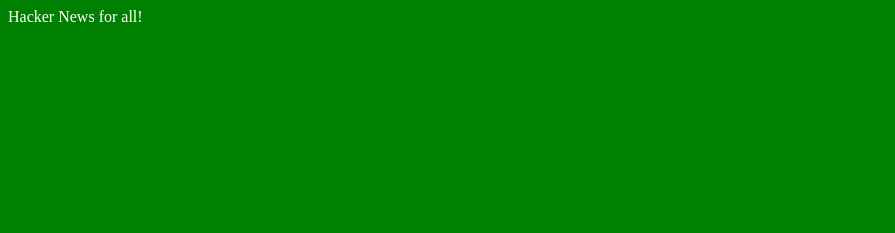
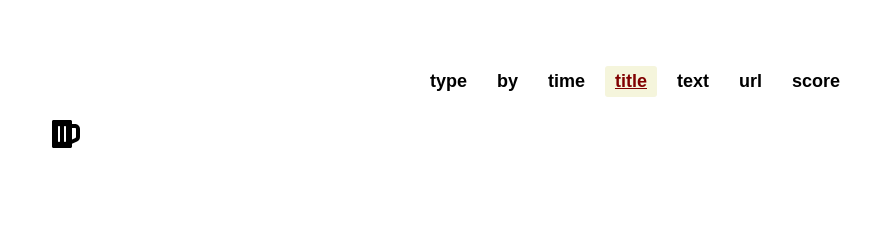
Before and after one commit to mrbaker1917/hacker-news, a React app: page / in a window 1280 px wide. Shown: the whole page, without its empty margins (0-895 px from the left). Built offline with nearby package versions, Linux system fonts and the light colour scheme.

Commit message:
Adds News Navbar functioning

```diff
--- /dev/null
+++ b/app/components/News.js
@@ -0,0 +1,49 @@
+import React from "react";
+
+function FieldsNav ({ selected, onUpdateField }) {
+  const fields = ["type", "by", "time", "title", "text", "url", "score"]
+  return (
+    <ul className="flex-center">
+      {fields.map((field) => (
+        <li key={field}>
+          <button
+          className="btn-clear nav-link"
+          style={field === selected ? {textDecoration: "underline", color: "maroon", background: "beige"} : null}
+          onClick={() => onUpdateField(field)}>
+            {field}
+            </button>
+          </li>
+      ))}
+    </ul>
+  )
+}
+
+export default class News extends React.Component {
+  constructor(props) {
+    super(props)
+
+    this.state = {
+      selectedField: "title"
+    }
+    this.updateField = this.updateField.bind(this)
+  }
+
+  updateField (selectedField) {
+    this.setState({
+      selectedField
+    })
+  }
+
+  render() {
+    const { selectedField } = this.state
+
+    return (
+      <React.Fragment>
+        <FieldsNav
+          selected={selectedField}
+          onUpdateField={this.updateField}
+        />
+      </React.Fragment>
+    )
+  }
+}
--- a/app/index.css
+++ b/app/index.css
@@ -1,4 +1,44 @@
+html, body, #app {
+  margin: 0;
+  height: 100%;
+  width: 100%;
+}
+
 body {
-  background-color: green;
-  color: white;
+  font-family: -apple-system, BlinkMacSystemFont, 'Segoe UI', Roboto, Oxygen, Ubuntu, Cantarell, 'Open Sans', 'Helvetica Neue', sans-serif;
 }
+
+ul {
+  padding:0;
+}
+
+li {
+  list-style-type: none;
+}
+
+.container {
+  max-width: 1200px;
+  margin: 0 auto;
+  padding: 50px;
+}
+
+.flex-center {
+  display: flex;
+  justify-content: center;
+  align-items: center;
+}
+
+.btn-clear {
+  border: none;
+  background: transparent;
+}
+
+.nav-link {
+  font-size: 18px;
+  font-weight: bold;
+  text-decoration: none;
+  color: inherit;
+  margin-right: 10px;
+  padding: 5px 10px;
+  border-radius: 3px;
+}
--- a/app/index.js
+++ b/app/index.js
@@ -1,6 +1,8 @@
 import React from "react";
 import ReactDOM from "react-dom";
 import "./index.css";
+import { FaBeer } from "react-icons/fa";
+import News from "./components/News";
 
 // Component
 // State
@@ -9,7 +11,12 @@ import "./index.css";
 
 class App extends React.Component {
   render() {
-    return <div>Hacker News for all!</div>
+    return (
+      <div className="container">
+        <News />
+        <h1><FaBeer/></h1>
+      </div>
+    )
   }
 }
 
```
